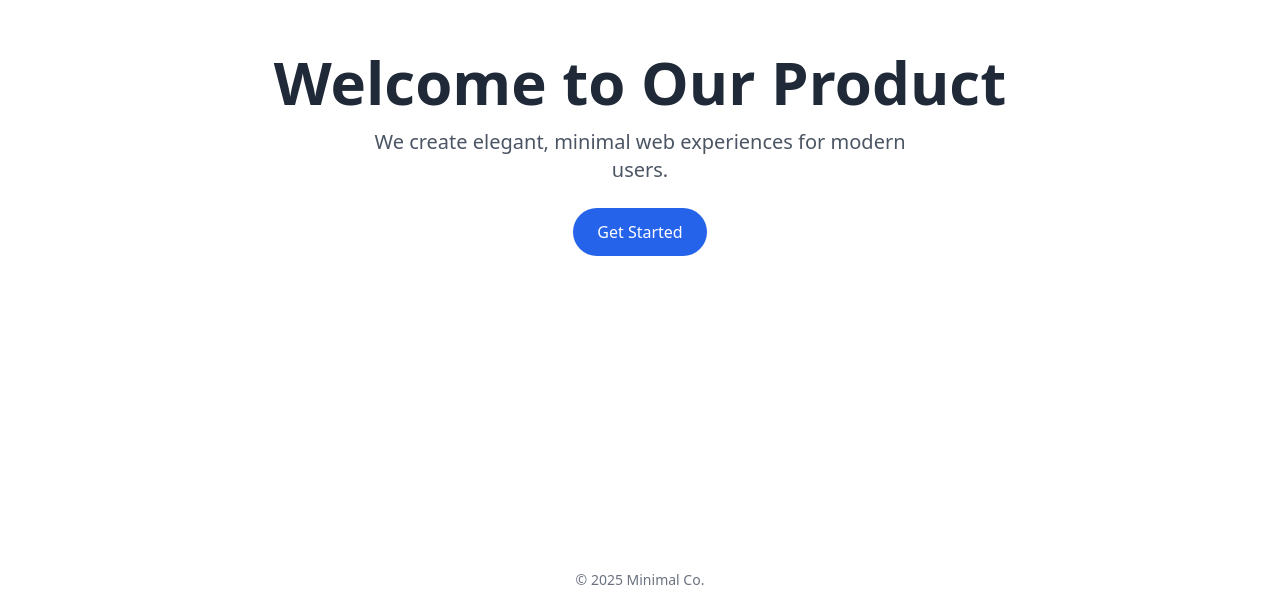
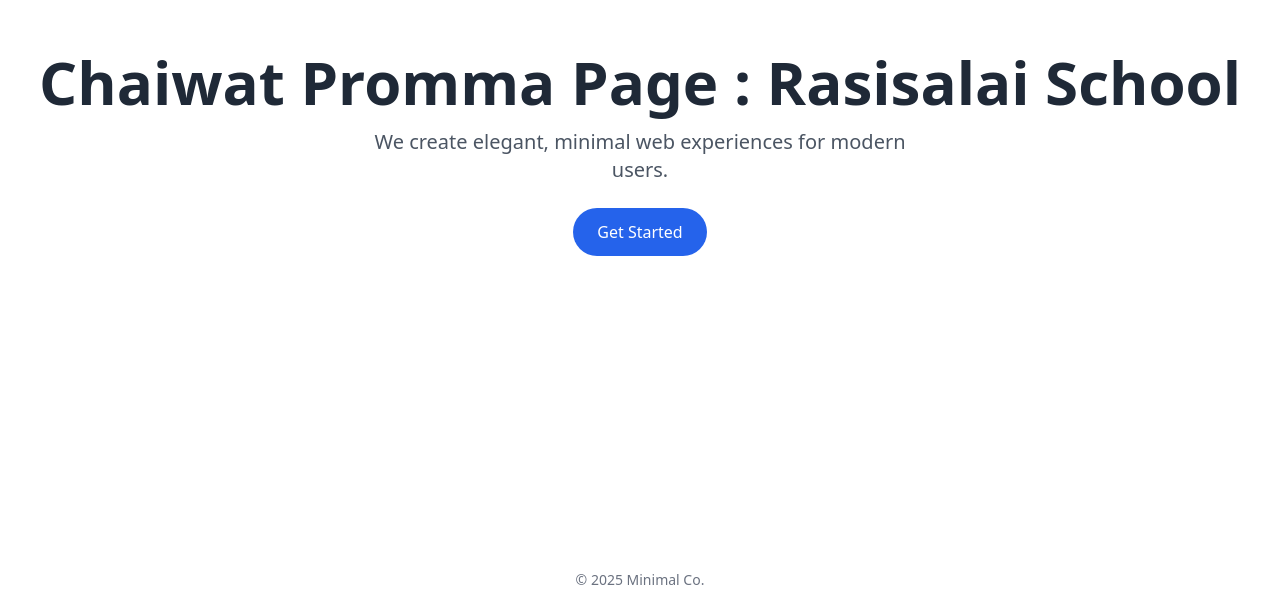
Before and after one commit to chaiwat2563/landingPage, a plain HTML site: page index.html in a window 1280 px wide. Shown: the part 246-852 px from the top of the page. Drawn offline with nearby package versions, Linux system fonts and the light colour scheme.

Commit message:
Update index.html

```diff
--- a/index.html
+++ b/index.html
@@ -8,7 +8,7 @@
   </head>
   <body class="bg-white text-gray-800">
     <section class="min-h-screen flex flex-col justify-center items-center text-center px-6">
-      <h1 class="text-4xl md:text-6xl font-bold mb-4">Welcome to Our Product</h1>
+      <h1 class="text-4xl md:text-6xl font-bold mb-4">Chaiwat Promma Page : Rasisalai School</h1>
       <p class="text-lg md:text-xl text-gray-600 mb-6 max-w-xl">
         We create elegant, minimal web experiences for modern users.
       </p>
```
